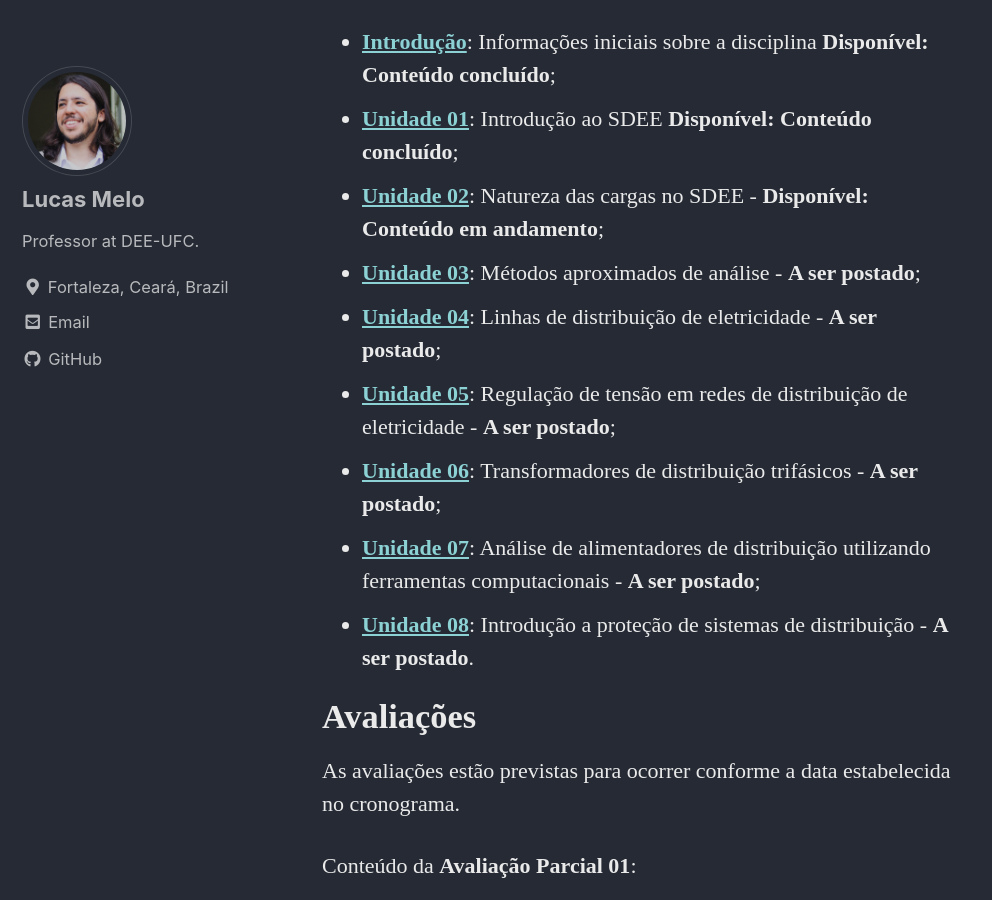
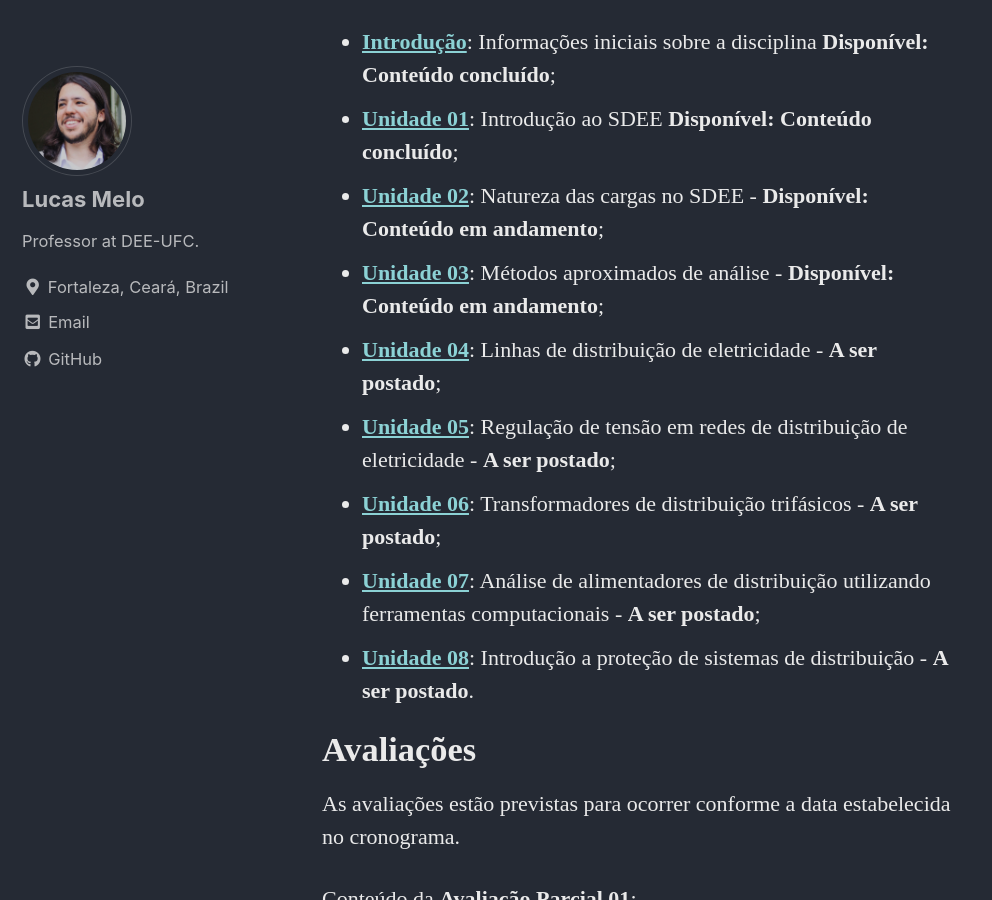
Before and after one commit to lucassm/lucassm.github.io, a Jekyll site: the page built from _teaching/DEE-2021-2/index.md, in a window 1280 px wide and 900 px high, scrolled down 2083 px. Shown: the whole window, without its empty margins (0-992 px from the left). Built offline with Jekyll 4.4.1, drawn with Linux system fonts in a browser that asks for light colours; cached includes are drawn as plain includes; some web fonts are replaced; formulas are drawn with MathJax 3.

Commit message:
UPDATE: Generic

```diff
--- a/_teaching/DEE-2021-2/index.md
+++ b/_teaching/DEE-2021-2/index.md
@@ -48,7 +48,7 @@ Conteúdo programado para ser ministrado no decorrer da disciplina:
 - [**Introdução**](/teaching/DEE-2021-2/Introducao): Informações iniciais sobre a disciplina **Disponível: Conteúdo concluído**;
 - [**Unidade 01**](/teaching/DEE-2021-2/Unidade-01): Introdução ao SDEE **Disponível: Conteúdo concluído**;
 - [**Unidade 02**](/teaching/DEE-2021-2/Unidade-02): Natureza das cargas no SDEE - **Disponível: Conteúdo em andamento**;
-- [**Unidade 03**](/teaching/DEE-2021-2/Unidade-03): Métodos aproximados de análise - **A ser postado**;
+- [**Unidade 03**](/teaching/DEE-2021-2/Unidade-03): Métodos aproximados de análise - **Disponível: Conteúdo em andamento**;
 - [**Unidade 04**](/teaching/DEE-2021-2/Unidade-04): Linhas de distribuição de eletricidade - **A ser postado**;
 - [**Unidade 05**](/teaching/DEE-2021-2/Unidade-05): Regulação de tensão em redes de distribuição de eletricidade - **A ser postado**;
 - [**Unidade 06**](/teaching/DEE-2021-2/Unidade-06): Transformadores de distribuição trifásicos - **A ser postado**;
@@ -75,7 +75,7 @@ Conteúdo da **Avaliação Parcial 02**:
 
 Previsão para temas de trabalhos computacionais a serem desenvolvidos no decorrer da disciplina:
 - [**Trabalho 1**: Análise de cargas em SDEE](/teaching/DEE-2021-2/Trabalho-01) **Postado com entrega prevista para 25/11/21**;
-- [**Trabalho 2**: Modelagem de sistemas de distribuição de análise de fluxo de carga](/teaching/DEE-2021-2/trabalho-02) **A ser postado**.
+- [**Trabalho 2**: Modelagem de sistemas de distribuição de análise de fluxo de carga](/teaching/DEE-2021-2/Trabalho-02) **A ser postado**.
 
 <br>
 <!-- [**Lista de divisão das equipes de trabalho**](/teaching/DEE-2021/Trabalho-01/Equipes) -->
```
